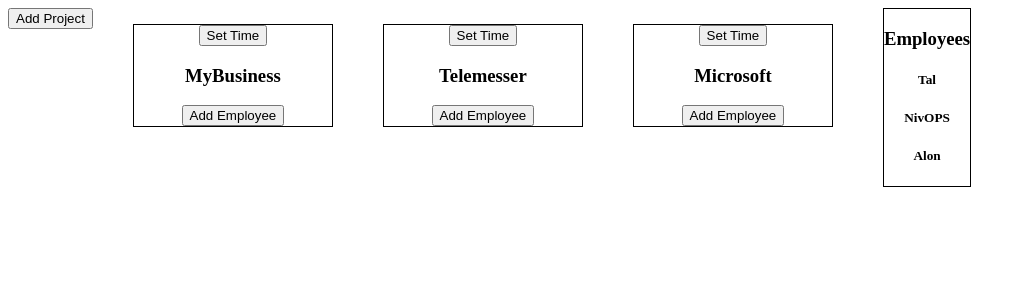
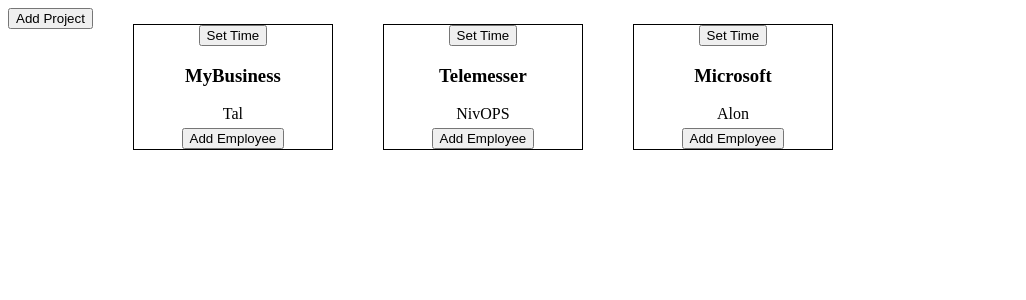
Before and after one commit to TalSB/kan-ovdim, a React (Create React App) app: page / in a window 1280 px wide. Shown: the top 300 px of the page, without its empty margins (0-1026 px from the left). Built offline with nearby package versions, Linux system fonts and the light colour scheme.

Commit message:
adding employees to project functionality

```diff
--- a/src/ProjectContext.js
+++ b/src/ProjectContext.js
@@ -20,8 +20,8 @@
     await queryProjects()
   }
 
-  const updateProject = async (updatedProejct) => {
-    await projectService.updateProject(updatedProejct)
+  const updateProject = async (updatedProject) => {
+    await projectService.updateProject(updatedProject)
     await queryProjects()
   }
 
--- a/src/components/EmployeeGroup.jsx
+++ b/src/components/EmployeeGroup.jsx
@@ -4,7 +4,7 @@
 import { employeeService } from "../services/employee-service";
 import EmployeeContext from "../EmployeeContext";
 
-export function EmployeeGroup() {
+export function EmployeeGroup({projectId, setIsAddingEmployee}) {
   const {employees} = useContext(EmployeeContext);
 
 
@@ -14,7 +14,7 @@
     <div className="employee-group">
       <h3>Employees</h3>
       {employees?.map((employee) => (
-        <EmployeePreview key={employee.id} employee={employee}></EmployeePreview>
+        <EmployeePreview setIsAddingEmployee={setIsAddingEmployee} key={employee.id} employee={employee} projectId={projectId}></EmployeePreview>
       ))}
     </div>
   );
--- a/src/components/EmployeePreview.jsx
+++ b/src/components/EmployeePreview.jsx
@@ -1,14 +1,17 @@
 import React, { useContext } from "react";
 import EmployeeContext from "../EmployeeContext";
+import ProjectContext from "../ProjectContext";
 
-export function EmployeePreview({ employee }) {
+export function EmployeePreview({ employee, projectId, setIsAddingEmployee}) {
   const {updateEmployee} = useContext(EmployeeContext);
-
+  const { projects, updateProject} = useContext(ProjectContext)
 
   const onAddEmployeeToProject = async () => {
-    // const updatedEmployee = JSON.parse(JSON.stringify(employee));
-    // updatedEmployee.currentProjectId = projectId;
-    // await updateEmployee(updatedEmployee);
+    const updatedEmployee = JSON.parse(JSON.stringify(employee));
+    const project = {...projects.find(proj => proj.id === projectId)};
+    project.employeeIds.push(employee.id);
+    setIsAddingEmployee(false)
+    await updateProject(project)
   };
 
   return (
--- a/src/components/ProjectGroup.jsx
+++ b/src/components/ProjectGroup.jsx
@@ -12,7 +12,7 @@
   const [isPickingDates, setIsPickingDates] = useState(false);
   const [isAddingEmployee, setIsAddingEmployee] = useState(false);
   const {updateProject} = useContext(ProjectContext)
-  const {updateEmployee} = useContext(EmployeeContext)
+  const {employees} = useContext(EmployeeContext)
 
   useEffect(() => {
     const { startDate, endDate } = project;
@@ -37,6 +37,11 @@
     <section className="project-group">
       <button onClick={() => setIsPickingDates(true)}>Set Time</button>
       <h3 className="project-name">{project.name}</h3>
+      <ul className="project-employee-list">
+        {employees.map(employee => {
+          if(project.employeeIds.includes(employee.id)) return <li key={employee.id}>{employee.name}</li>
+        })}
+      </ul>
       {isPickingDates ? (
         <div className="date-picker">
           <DayPicker numberOfMonths={2} mode="range" selected={dates} onSelect={setDates} />
@@ -46,7 +51,7 @@
         ""
       )}
 
-      {isAddingEmployee ? <EmployeeGroup updateEmployee={updateEmployee} projectId={project.id}></EmployeeGroup> : <button onClick={() => setIsAddingEmployee(true)}>Add Employee</button>}
+      {isAddingEmployee ? <EmployeeGroup setIsAddingEmployee={setIsAddingEmployee} projectId={project.id}></EmployeeGroup> : <button onClick={() => setIsAddingEmployee(true)}>Add Employee</button>}
     </section>
   );
 }
--- a/src/styles/components/EmployeeGroup.scss
+++ b/src/styles/components/EmployeeGroup.scss
@@ -2,4 +2,13 @@
     border: 1px solid black;
     top: 0;
     background-color: white;
+
+    .employee-preview{
+        cursor: pointer;
+        font-size: large;
+
+        &:hover{
+            background-color: lightblue;
+        }
+    }
 }
--- a/src/styles/components/ProjectGroup.scss
+++ b/src/styles/components/ProjectGroup.scss
@@ -3,6 +3,16 @@
     min-width: 200px;
     margin-inline-end: 50px;
     position: relative;
+
+    .project-employee-list{
+        display: flex;
+        flex-direction: column;
+        padding: 0;
+
+        li{
+            margin-bottom: 5px;
+        }
+    }
 
     .date-picker {
         // date-picker container
--- a/src/views/MainPage.jsx
+++ b/src/views/MainPage.jsx
@@ -33,7 +33,6 @@
       <div className="project-groups-container">
         <ProjectGroupList></ProjectGroupList>
       </div>
-      <EmployeeGroup></EmployeeGroup>
     </section>
   );
 }
```
